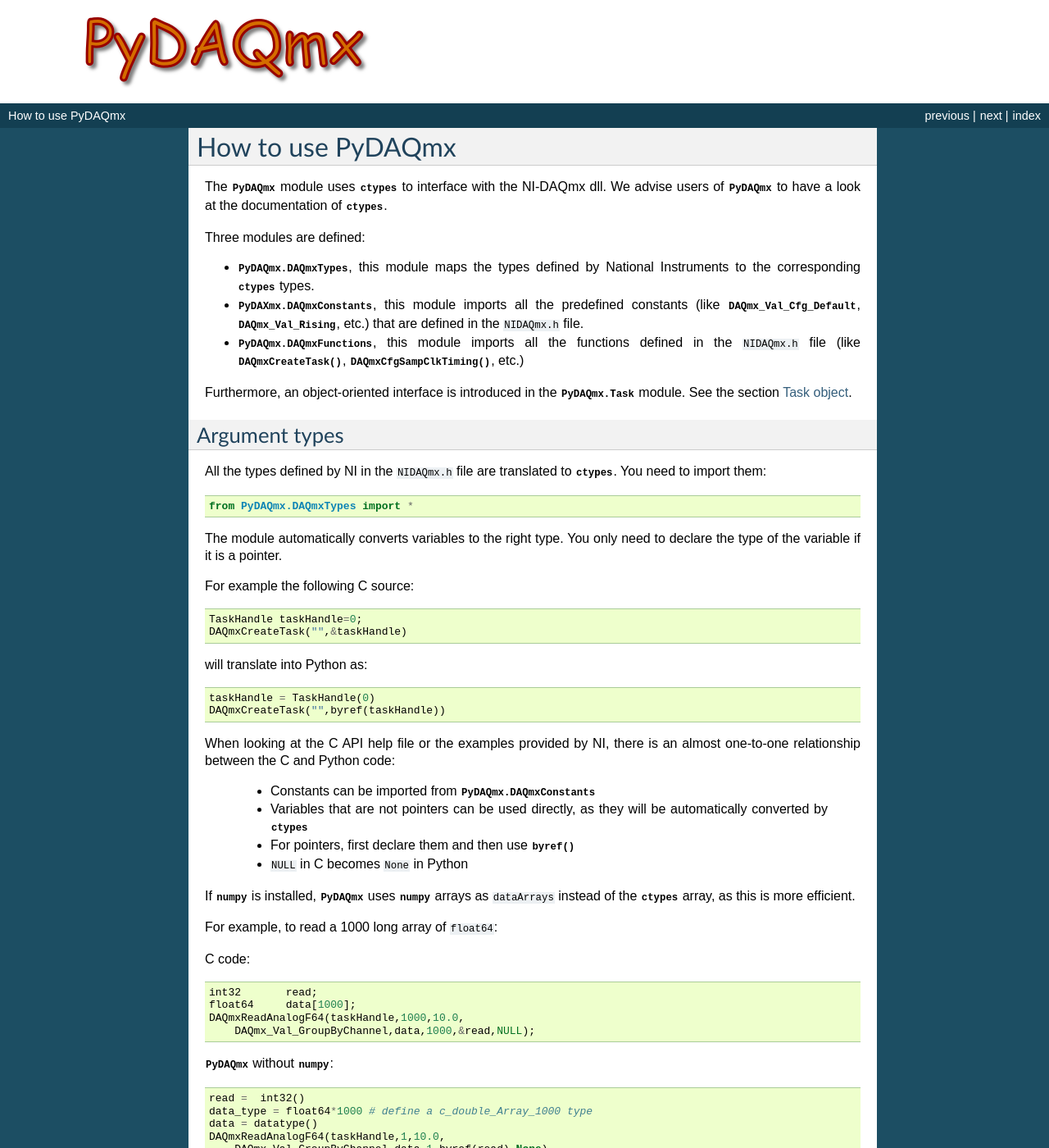
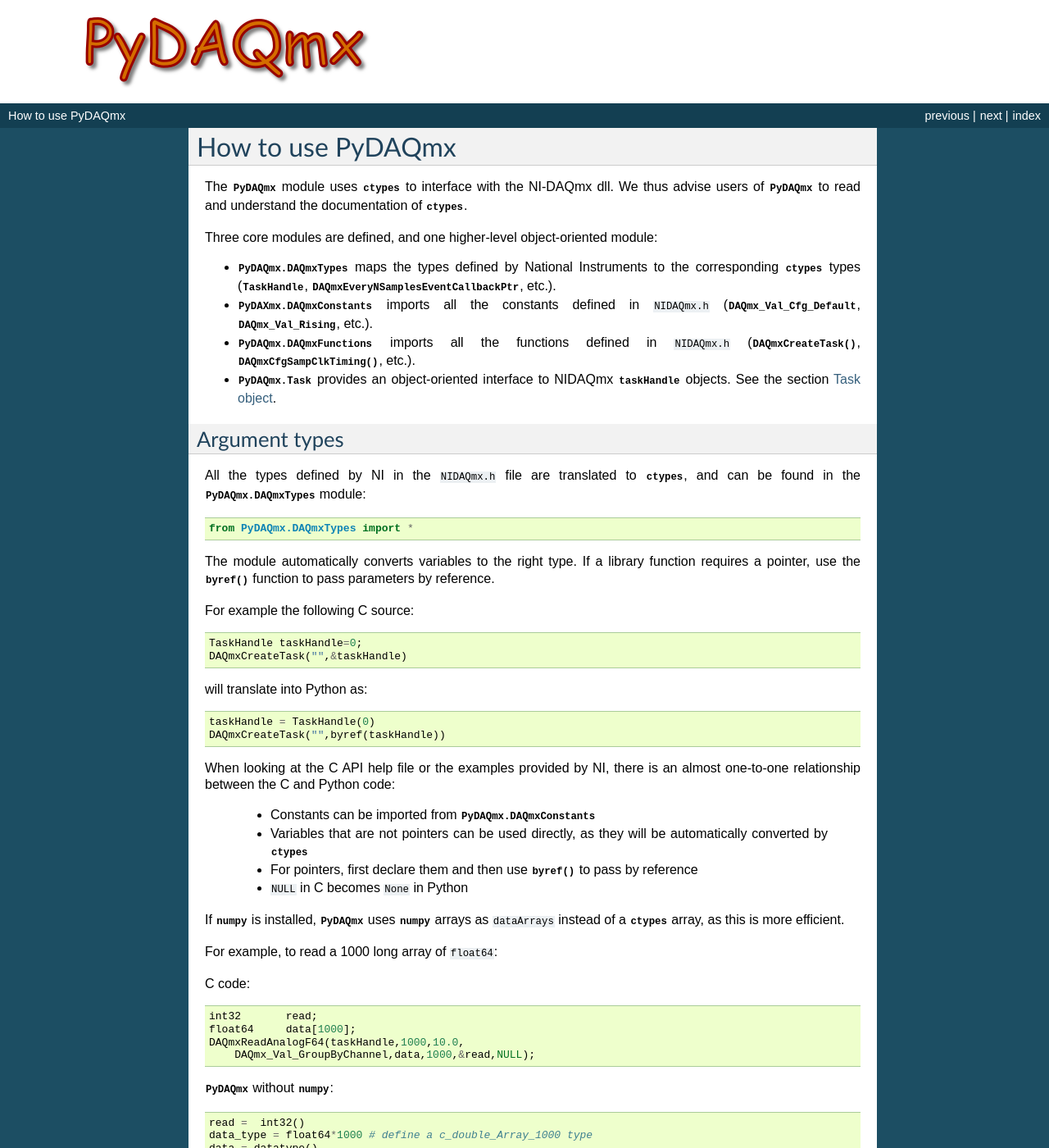
Before and after one commit to clade/PyDAQmx, a Sphinx documentation site: the page built from doc/usage.rst, in a window 1280 px wide and 1400 px high. Shown: the whole window at 82% size. Built offline with Sphinx 7.4.7, drawn with Linux system fonts in a browser that asks for light colours; formulas are drawn with MathJax 3; some of the changed text lies outside the part shown.

Commit message:
General improvements to the content and formatting of the documentation

```diff
--- a/doc/usage.rst
+++ b/doc/usage.rst
@@ -6,34 +6,35 @@
 ==================
 
 The :mod:`PyDAQmx` module uses :mod:`ctypes` to interface with the NI-DAQmx
-dll. We advise users of :mod:`PyDAQmx` to have a look at the documentation of
-:mod:`ctypes`.
+dll. We thus advise users of :mod:`PyDAQmx` to read and understand the
+documentation of :mod:`ctypes`.
 
-Three modules are defined:
+Three core modules are defined, and one higher-level object-oriented module:
 
-* :mod:`PyDAQmx.DAQmxTypes`, this module maps the types defined by National
-  Instruments to the corresponding :mod:`ctypes` types.
-* :mod:`PyDAXmx.DAQmxConstants`, this module imports all the predefined
-  constants (like :data:`DAQmx_Val_Cfg_Default`, :data:`DAQmx_Val_Rising`,
-  etc.) that are defined in the :file:`NIDAQmx.h` file.
-* :mod:`PyDAQmx.DAQmxFunctions`, this module imports all the functions defined
-  in the :file:`NIDAQmx.h` file (like :func:`DAQmxCreateTask()`,
-  :func:`DAQmxCfgSampClkTiming()`, etc.)
-
-Furthermore, an object-oriented interface is introduced in the
-:mod:`PyDAQmx.Task` module. See the section :ref:`Task-object`.
+* :mod:`PyDAQmx.DAQmxTypes` maps the types defined by National Instruments to
+  the corresponding :mod:`ctypes` types (:data:`TaskHandle`,
+  :data:`DAQmxEveryNSamplesEventCallbackPtr`, etc.).
+* :mod:`PyDAXmx.DAQmxConstants` imports all the constants defined in
+  :file:`NIDAQmx.h` (:data:`DAQmx_Val_Cfg_Default`, :data:`DAQmx_Val_Rising`,
+  etc.).
+* :mod:`PyDAQmx.DAQmxFunctions` imports all the functions defined in
+  :file:`NIDAQmx.h` (:func:`DAQmxCreateTask()`,
+  :func:`DAQmxCfgSampClkTiming()`, etc.).
+* :mod:`PyDAQmx.Task` provides an object-oriented interface to NIDAQmx
+  :data:`taskHandle` objects. See the section :ref:`Task-object`.
 
 
 Argument types
 --------------
 
 All the types defined by NI in the :file:`NIDAQmx.h` file are translated to
-:mod:`ctypes`. You need to import them::
+:mod:`ctypes`, and can be found in the :mod:`PyDAQmx.DAQmxTypes` module::
 
     from PyDAQmx.DAQmxTypes import *
 
-The module automatically converts variables to the right type. You only need to
-declare the type of the variable if it is a pointer.
+The module automatically converts variables to the right type. If a library
+function requires a pointer, use the :func:`byref()` function to pass
+parameters by reference.
 
 For example the following C source:
 
@@ -53,11 +54,12 @@
     - Constants can be imported from :mod:`PyDAQmx.DAQmxConstants`
     - Variables that are not pointers can be used directly, as they will be
       automatically converted by :mod:`ctypes`
-    - For pointers, first declare them and then use :func:`byref()`
+    - For pointers, first declare them and then use :func:`byref()` to pass by
+      reference
     - ``NULL`` in C becomes ``None`` in Python
 
 If :mod:`numpy` is installed, :mod:`PyDAQmx` uses :mod:`numpy` arrays as
-``dataArrays`` instead of the :mod:`ctypes` array, as this is more efficient.
+``dataArrays`` instead of a :mod:`ctypes` array, as this is more efficient.
 
 For example, to read a 1000 long array of ``float64``:
 
@@ -175,8 +177,8 @@
 Task object
 ===========
 
-The :mod:`PyDAQmx` package introduces an object-oriented interface to the DAQmx
-package. Basically, you replace the :data:`taskHandle` mechanism with a
+The :mod:`PyDAQmx` package introduces an object-oriented interface to the
+NIDAQmx package. Basically, you replace the :data:`taskHandle` mechanism with a
 :class:`Task` object. Each function of NIDAQmx that works with a
 :data:`taskHandle` is a method of the :class:`Task` object. The method names
 are the same as the NIDAQmx function names without the ``DAQmx`` at the
@@ -184,22 +186,21 @@
 
 The above example now reads::
 
-    from PyDAQmx import Task
-    from PyDAQmx.DAQmxConstants import *
-    from PyDAQmx.DAQmxTypes import *
+    from PyDAQmx import *
+    import numpy
 
     analog_input = Task()
     read = int32()
     data = numpy.zeros((1000,), dtype=numpy.float64)
 
-    #DAQmx Configure Code
+    # DAQmx Configure Code
     analog_input.CreateAIVoltageChan("Dev1/ai0","",DAQmx_Val_Cfg_Default,-10.0,10.0,DAQmx_Val_Volts,None)
     analog_input.CfgSampClkTiming("",10000.0,DAQmx_Val_Rising,DAQmx_Val_FiniteSamps,1000)
 
-    #DAQmx Start Code
+    # DAQmx Start Code
     analog_input.StartTask()
 
-    #DAQmx Read Code
+    # DAQmx Read Code
     analog_input.ReadAnalogF64(1000,10.0,DAQmx_Val_GroupByChannel,data,1000,byref(read),None)
 
-    print "Acquired %d points\n"%read.value
+    print "Acquired %d points"%read.value
```
Also changed, not shown: doc/callback.rst (+25 -17 lines), doc/index.rst (+15 -11 lines), doc/installation.rst (+12 -9 lines).
